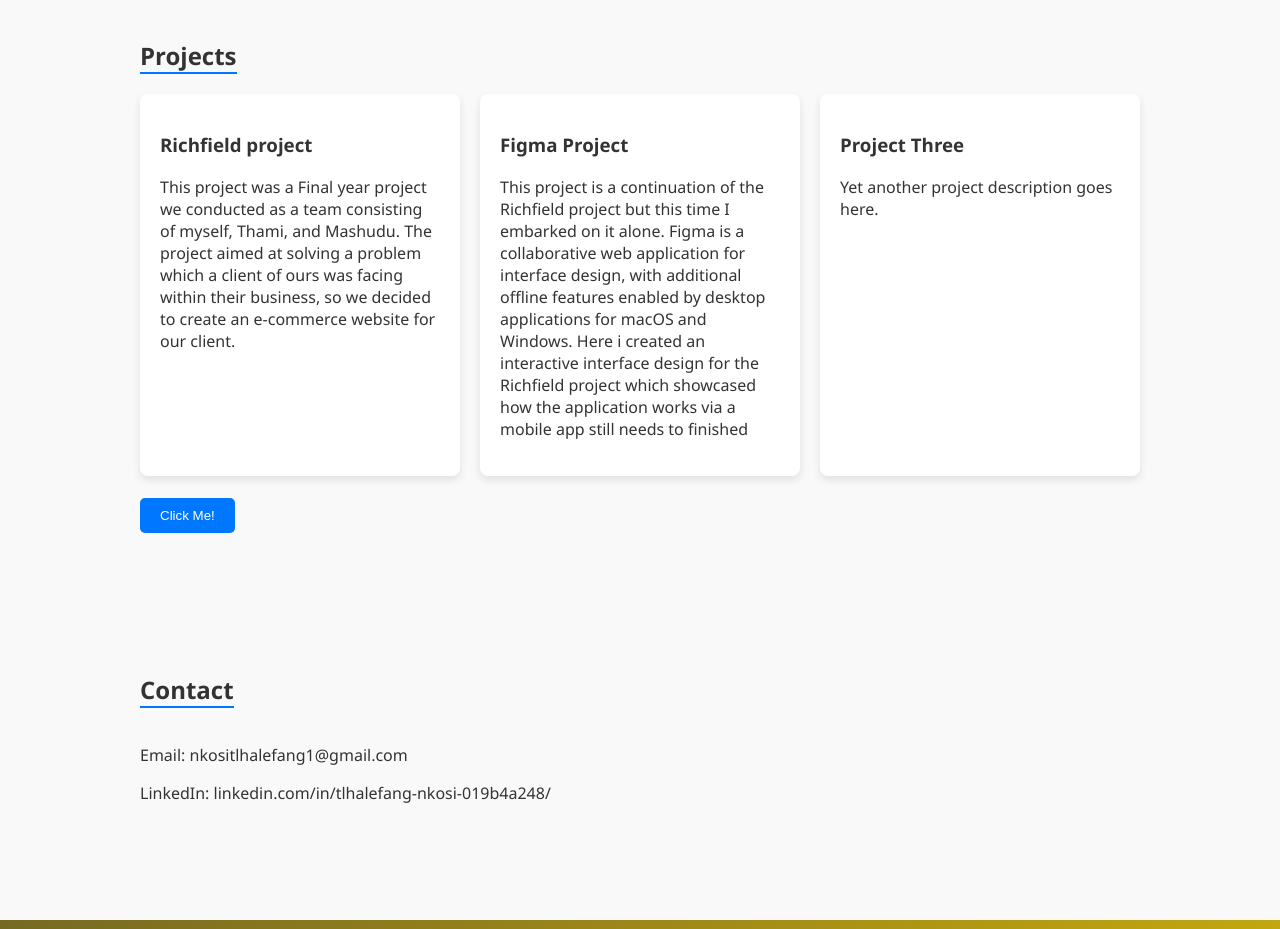
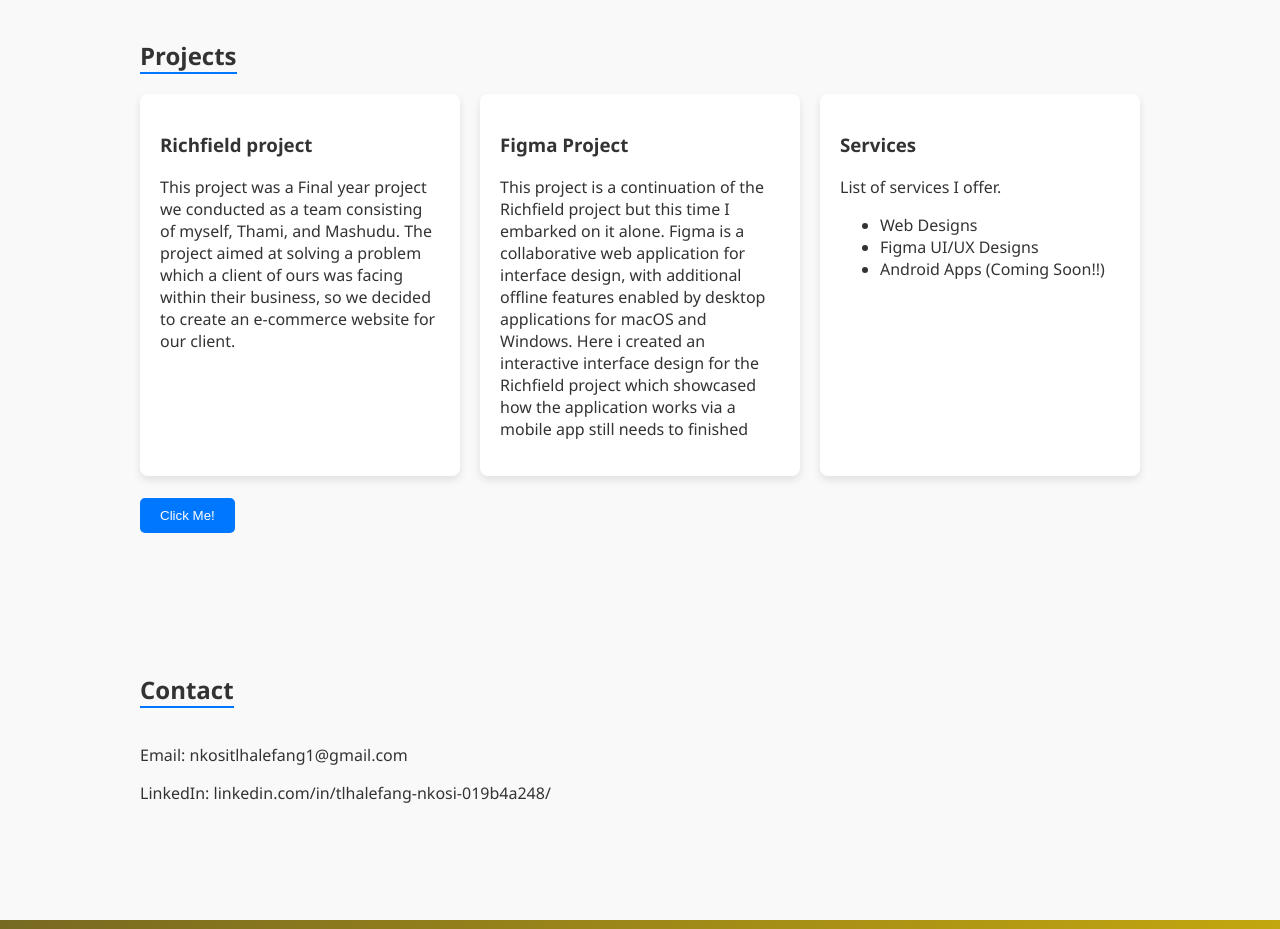
Before and after one commit to Malumz79/Portfolios, a plain HTML site: page index.html in a window 1280 px wide. Shown: the part 940-1869 px from the top of the page. Drawn offline with Linux system fonts and the light colour scheme.

Commit message:
Update index.html

```diff
--- a/index.html
+++ b/index.html
@@ -203,8 +203,13 @@
         <p>This project is a continuation of the Richfield project but this time I embarked on it alone. Figma is a collaborative web application for interface design, with additional offline features enabled by desktop applications for macOS and Windows. Here i created an interactive interface design for the Richfield project which showcased how the application works via a mobile app still needs to finished </p>
       </div>
       <div class="project">
-        <h3>Project Three</h3>
-        <p>Yet another project description goes here.</p>
+        <h3>Services</h3>
+        <p>List of services I offer.</p>
+        <ul>
+             <li>Web Designs</li>
+             <li>Figma UI/UX Designs</li>
+             <li>Android Apps (Coming Soon!!)</li>
+        </ul>
       </div>
     </div>
     <br>
```
